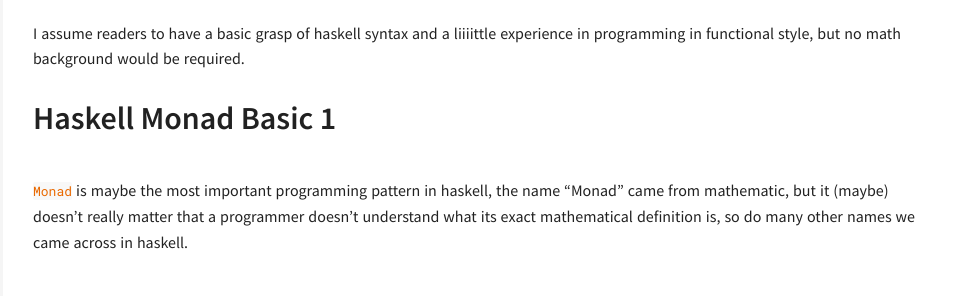
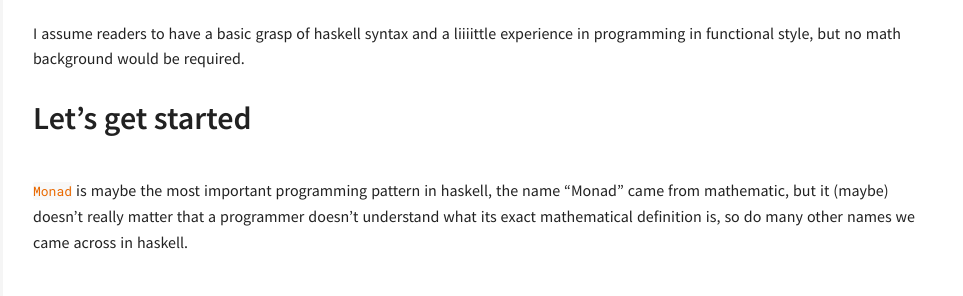
Before and after one commit to VinaLx/VinaLx.github.io, a Jekyll site: the page built from _posts/2017-09-07-haskell-basic-monad.md, in a window 1280 px wide. Shown: the part 337-633 px from the top of the page, without its empty margins (317-1280 px from the left). Built offline with Jekyll 4.4.1, drawn with Linux system fonts in a browser that asks for light colours.

Commit message:
basic monad 1 complete

```diff
--- a/_posts/2017-09-07-haskell-basic-monad.md
+++ b/_posts/2017-09-07-haskell-basic-monad.md
@@ -10,7 +10,7 @@ I would present an overview about monad, and hopefully make it less dreadful as
 
 I assume readers to have a basic grasp of haskell syntax and a liiiittle experience in programming in functional style, but no math background would be required.
 
-# Haskell Monad Basic 1
+# Let's get started
 
 `Monad` is maybe the most important programming pattern in haskell, the name "Monad" came from mathematic, but it (maybe) doesn't really matter that a programmer doesn't understand what its exact mathematical definition is, so do many other names we came across in haskell.
 
```
